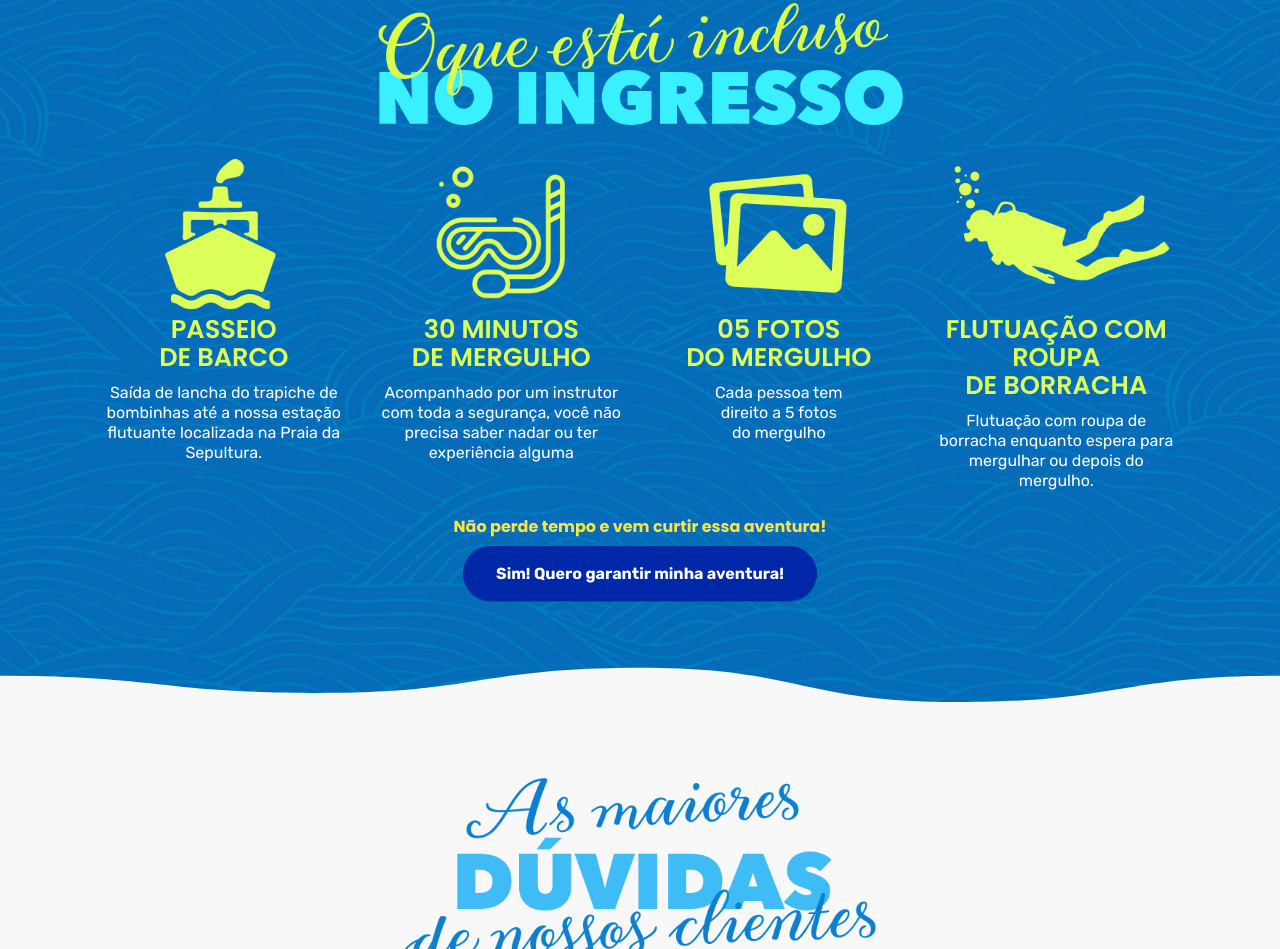
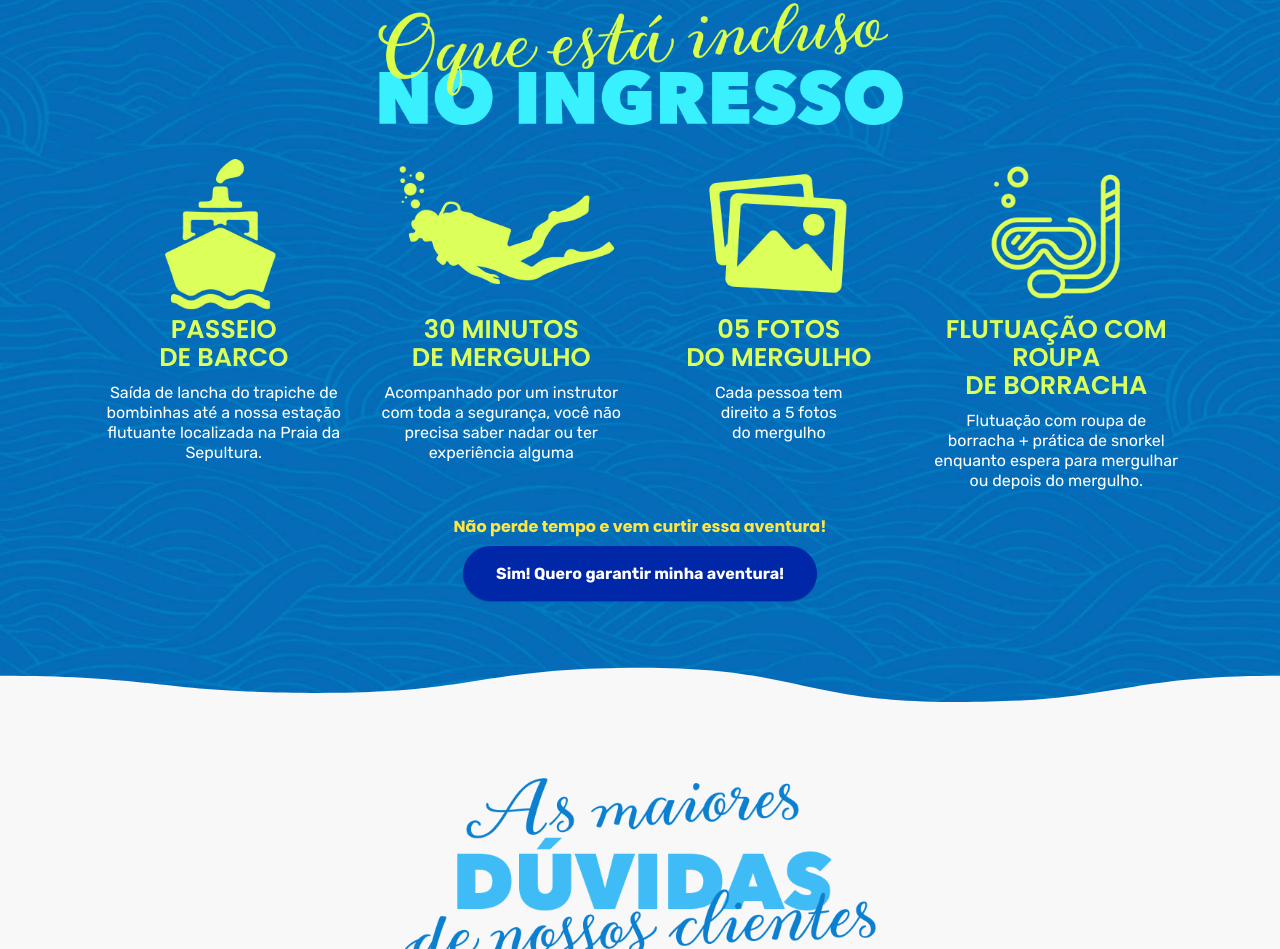
Before and after one commit to JFalk21/submarine_scuba, a plain HTML site: page index.html in a window 1280 px wide. Shown: the part 1944-2893 px from the top of the page. Drawn offline with Linux system fonts and the light colour scheme; animation ran at ten frames a second; files whose address does not match are found by name.

Commit message:
Trocando as imagens da sessão "Incluso no Ingresso"

```diff
--- a/index.html
+++ b/index.html
@@ -188,7 +188,7 @@
 
 					<div class="cardm img-fluid mx-auto d-blockr">
 
-					<img src="assets/images/3-4.png" alt="">
+					<img src="assets/images/3-2.png" alt="">
 
 			</div>
 
@@ -200,6 +200,7 @@
 					</div>
 				</div>
 			</div>
+			<!------------------------------------------------------------------------>
 			<div class="card col-12 col-md-6 col-lg-3">
 				<div class="card-wrapper">
 					<div class="card-box align-center">
@@ -216,12 +217,13 @@
 					</div>
 				</div>
 			</div>
+			<!------------------------------------------------------------------------>
 			<div class="card col-12 col-md-6 col-lg-3">
 				<div class="card-wrapper">
 					<div class="card-box align-center">
 					  <div class="cardm img-fluid mx-auto d-blockr">
 
-					<img src="assets/images/3-2.png" alt="">
+					<img src="assets/images/3-4.png" alt="">
 
 			</div>
 					  <h4 class="card-title mbr-fonts-style align-center display-2">
@@ -230,7 +232,7 @@
 						<p class="mbr-text mbr-fonts-style mb-4 display-7">
 
 
-Flutuação com roupa de borracha enquanto espera para mergulhar ou depois do mergulho.</p>
+Flutuação com roupa de borracha + prática de snorkel enquanto espera para mergulhar ou depois do mergulho.</p>
 
 					</div>
 				</div>
```
